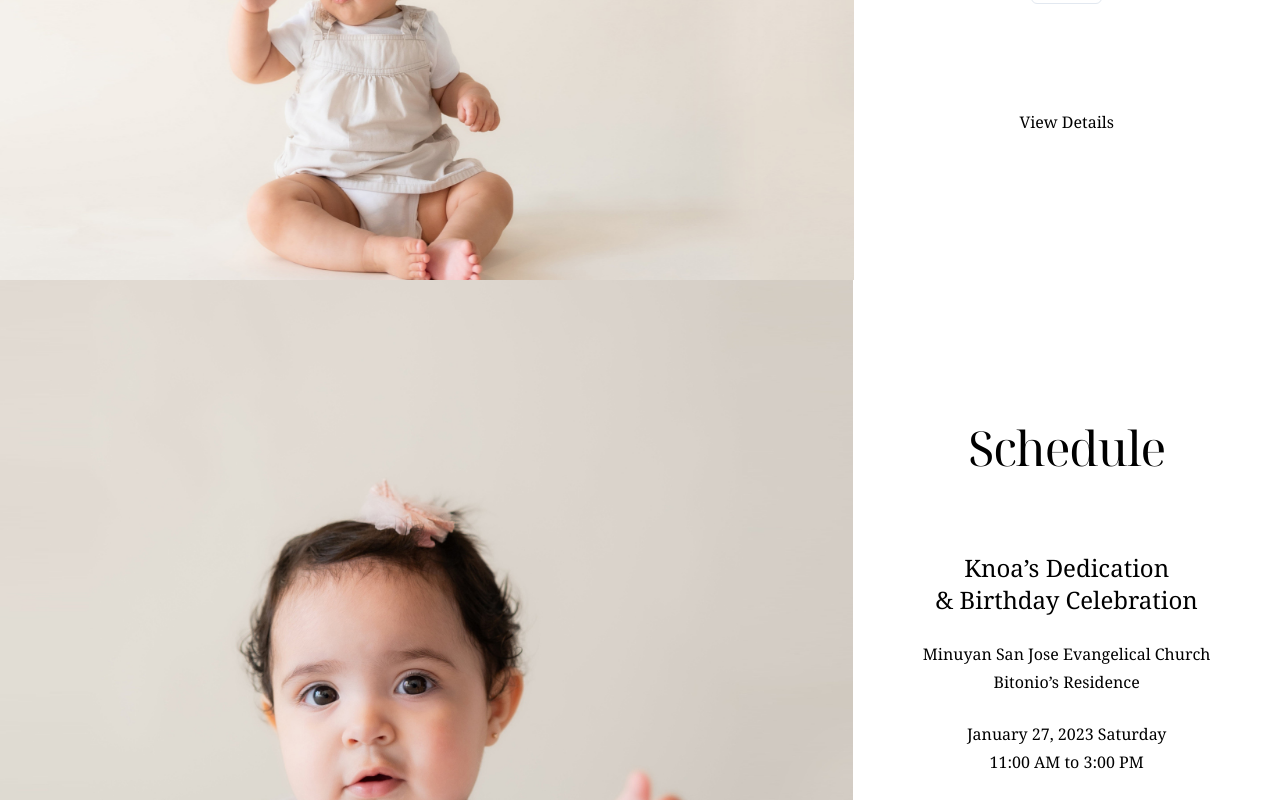
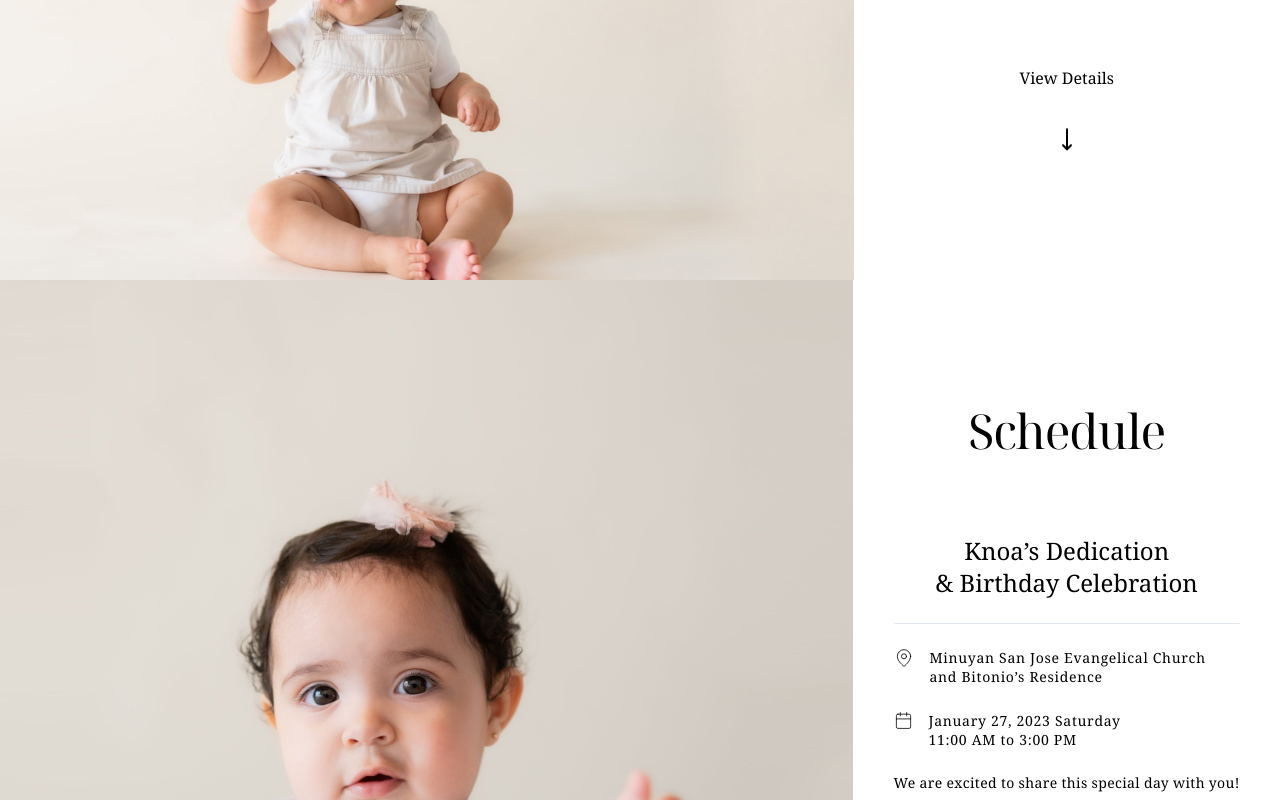
Before and after one commit to ryanbitonio/knoa, a React (Vite) app in the folder client/: page / in a window 1280 px wide. Shown: the part 520-1320 px from the top of the page. Built offline with nearby package versions, Linux system fonts and the light colour scheme.

Commit message:
Updating the UI

```diff
--- a/client/src/App.jsx
+++ b/client/src/App.jsx
@@ -5,7 +5,7 @@ import { Toaster } from "./components/ui/toaster";
 
 function App() {
   return (
-    <div className="grid h-screen md:grid-cols-3 sm:grid-cols-1 ">
+    <div className="grid h-screen md:grid-cols-3 sm:grid-cols-1">
       <Welcome />
       <Schedule />
       <Toaster />
--- a/client/src/components/layout/Schedule.jsx
+++ b/client/src/components/layout/Schedule.jsx
@@ -1,6 +1,7 @@
 import { Button } from "@/components/ui/button";
 import scheduleImage from "../../assets/schedule-img.jpg";
-
+import { Calendar, MapPin } from "lucide-react";
+import { Separator } from "@/components/ui/separator";
 const Schedule = () => {
   return (
     <>
@@ -11,21 +12,30 @@ const Schedule = () => {
           alt="baby welcome image"
         />
       </div>
-      <div className="flex flex-col items-center justify-center gap-20 text-center">
+      <div className="flex flex-col items-center justify-center gap-20 text-left">
         <h1 className="text-4xl tracking-tight scroll-m-20 lg:text-5xl">
           Schedule
         </h1>
-        <div className="">
-          <h3 className="lg:text-2xl">
+        <div className="flex flex-col gap-6">
+          <h3 className="text-center lg:text-2xl">
             Knoa’s Dedication <br />& Birthday Celebration
           </h3>
-          <p className="leading-7 [&:not(:first-child)]:mt-6">
-            Minuyan San Jose Evangelical Church <br />
-            Bitonio’s Residence
-          </p>
-          <p className="leading-7 [&:not(:first-child)]:mt-6">
-            January 27, 2023 Saturday <br />
-            11:00 AM to 3:00 PM
+          <Separator />
+          <div className="flex gap-4 ">
+            <MapPin strokeWidth={1} size={20} />
+            <p className="text-sm leading-snug tracking-wider">
+              Minuyan San Jose Evangelical Church <br /> and Bitonio’s Residence
+            </p>
+          </div>
+          <div className="flex gap-4">
+            <Calendar strokeWidth={1} size={19} />
+            <p className="text-sm leading-snug tracking-wider">
+              January 27, 2023 Saturday <br />
+              11:00 AM to 3:00 PM
+            </p>
+          </div>
+          <p className="text-sm tracking-wide text-center">
+            We are excited to share this special day with you!
           </p>
         </div>
         <Button className="mb-10">Add to Calendar</Button>
--- a/client/src/components/layout/Welcome.jsx
+++ b/client/src/components/layout/Welcome.jsx
@@ -1,6 +1,7 @@
 import { Button } from "@/components/ui/button";
 import welcomeImage from "../../assets/welcome-img.jpg";
 import { Link } from "react-router-dom";
+import { MoveDown } from "lucide-react";
 
 const Welcome = () => {
   return (
@@ -20,9 +21,14 @@ const Welcome = () => {
           ZEKKE KNOA <br /> A. BITONIO
         </h1>
         <Link to="/rsvp">
-          <Button variant="outline">RSVP</Button>
+          <Button variant="outline" className="">
+            RSVP
+          </Button>
         </Link>
-        <p className="leading-7 [&:not(:first-child)]:mt-6 ">View Details</p>
+        <div className="flex flex-col items-center gap-10">
+          <p className="leading-7 [&:not(:first-child)]:mt-6 ">View Details</p>
+          <MoveDown className="animate-bounce" />
+        </div>
       </div>
     </>
   );
```
